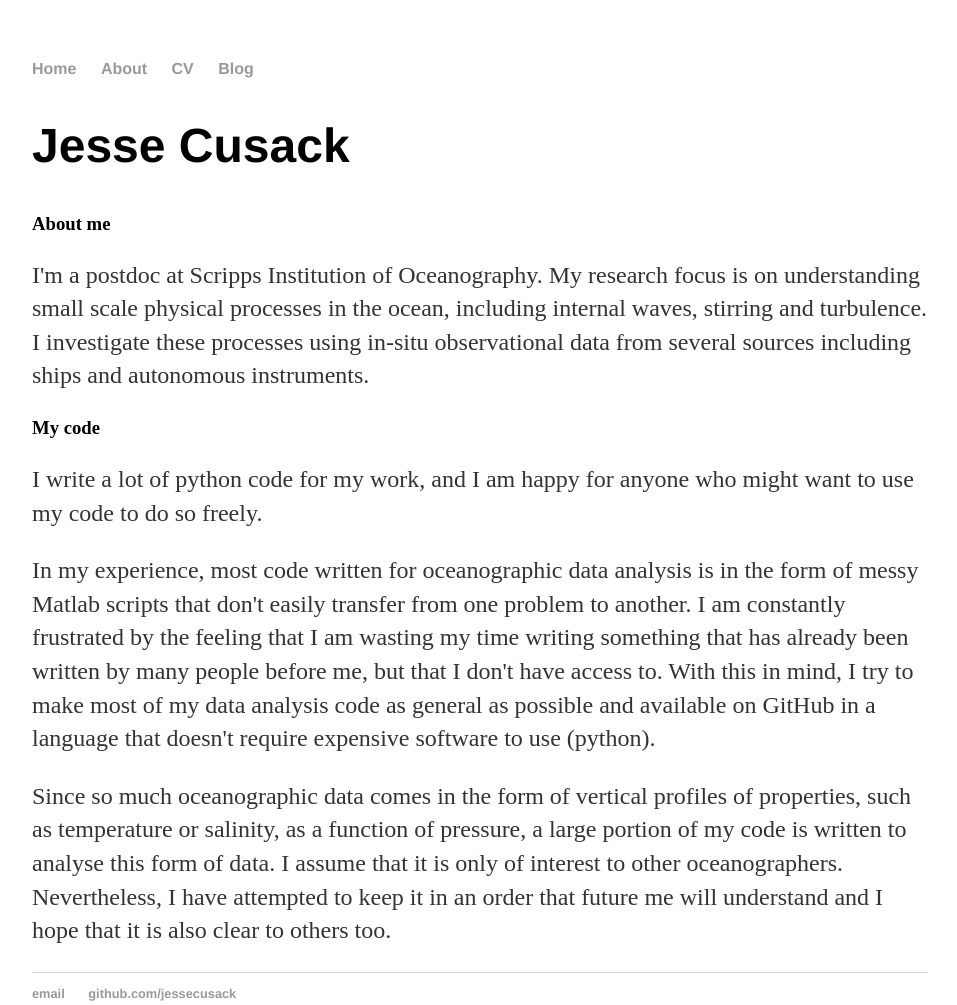
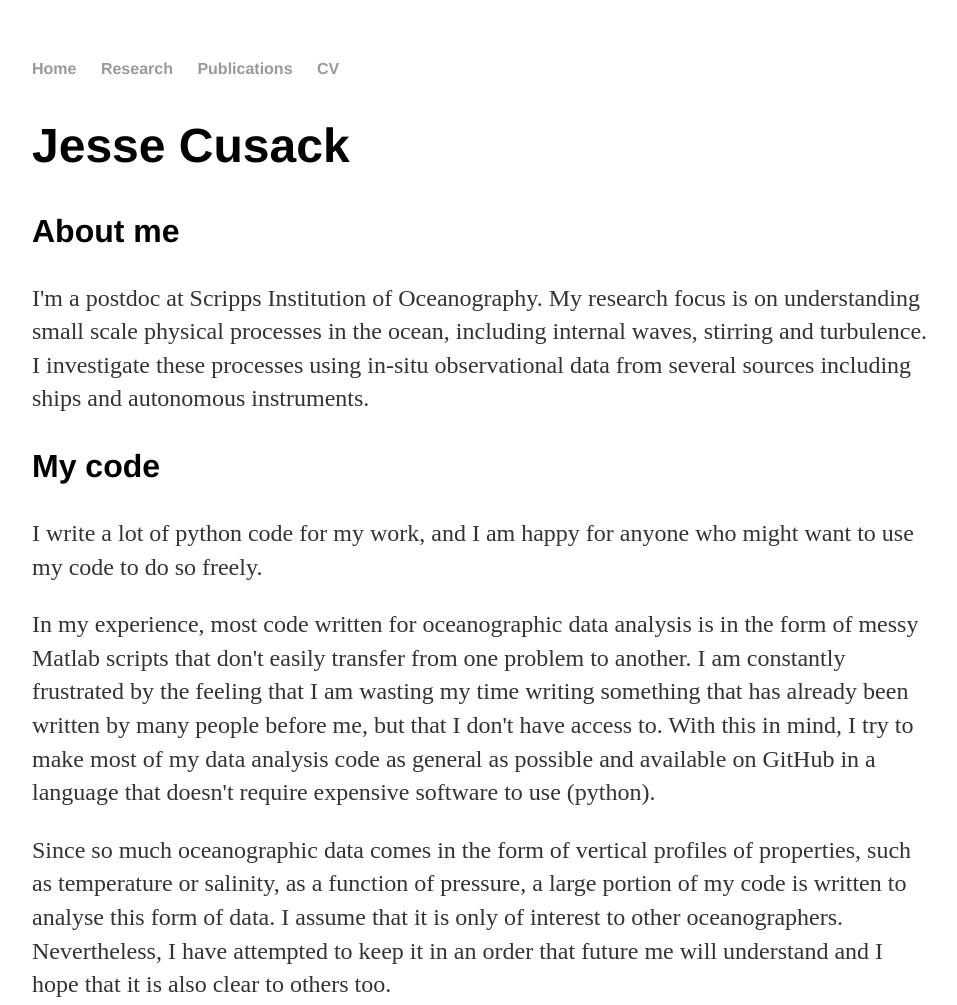
Before and after one commit to jessecusack/oldsite, a plain HTML site: page index.html in a window 1280 px wide. Shown: the top 1005 px of the page, without its empty margins (160-1117 px from the left). Drawn offline with Linux system fonts and the light colour scheme.

Commit message:
shuffle links

```diff
--- a/css/main.css
+++ b/css/main.css
@@ -23,6 +23,10 @@ h1 {
     font-size: 3em;
     font-family:'Helvetica', 'Arial', 'Sans-Serif';
 }
+h3 {
+    font-size: 2em;
+    font-family:'Helvetica', 'Arial', 'Sans-Serif';
+}
 p {
     font-size: 1.5em;
     line-height: 1.4em;
--- a/index.html
+++ b/index.html
@@ -11,9 +11,9 @@
 <nav>
 <ul>
 	<li><a href="/">Home</a></li>
-	<li><a href="/about">About</a></li>
+	<li><a href="/research">Research</a></li>
+  <li><a href="/publications">Publications</a></li>
 	<li><a href="/cv">CV</a></li>
-	<li><a href="/blog">Blog</a></li>
 </ul>
 </nav>
 <div class="container">
```
